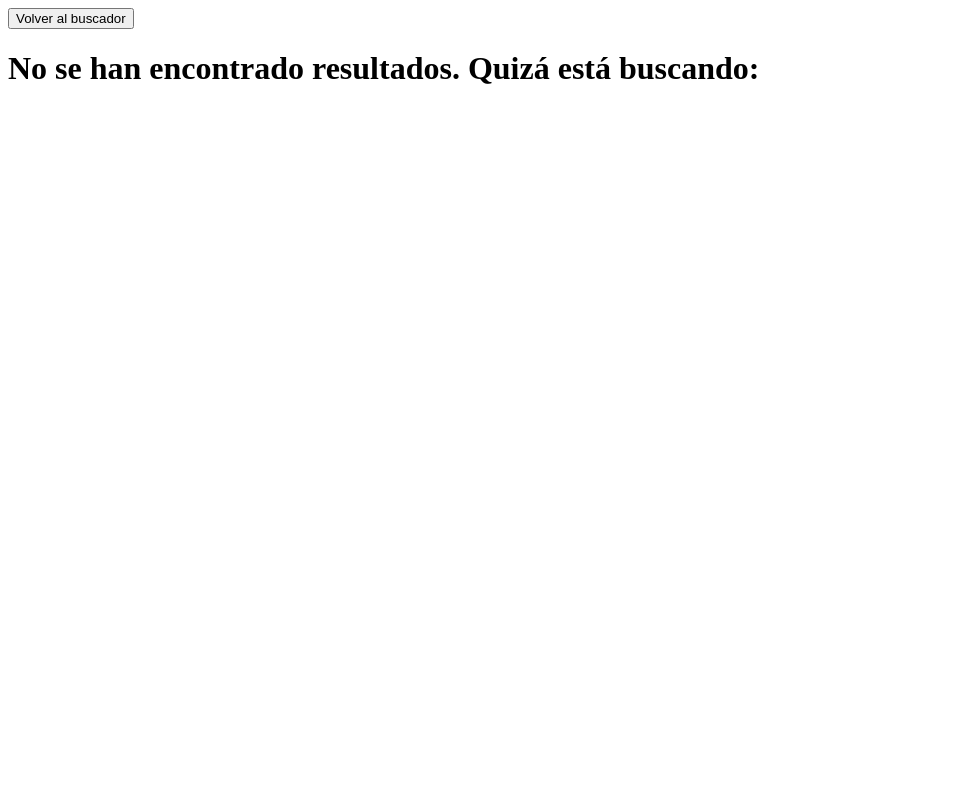
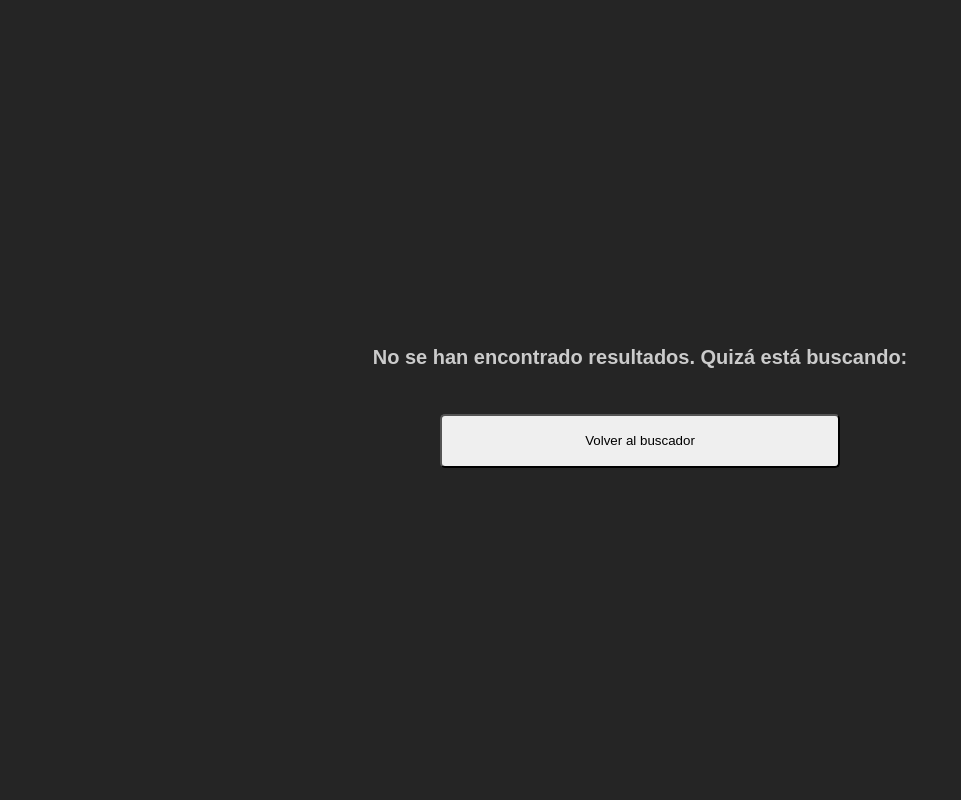
Before and after one commit to MarioCervi/Nutriware, a Flask app: template templates/relacionados.html in a window 1280 px wide. Shown: the whole page, without its empty margins (0-961 px from the left). Run offline with Flask 2, Linux system fonts and the light colour scheme; the template is opened without the code that fills it, so the values that code supplies are empty.

Commit message:
Cambios con css, herencia de plantillas y reestructuracion del codigo

```diff
--- a/alimentos.py
+++ b/alimentos.py
@@ -1,13 +1,13 @@
 # Gluten, Cacahuetes, Crustaceos, Frutos secos, Moluscos, Soja, Pescado, Sesamo, Huevo, Altramuces, Apio, Leche, Mostaza, Anhídrido sulfuroso
 alimentos = [
-    {"nombre":"agua", "nutriscore":"a", "alergenos":""},
-    {"nombre":"nutella", "nutriscore":"e", "alergenos":"leche, soja, frutos secos"},
-    {"nombre":"avecrem de verdura", "nutriscore":"d", "alergenos":"huevos, soja, apio"},
-    {"nombre":"cocacola zero", "nutriscore":"b", "alergenos":""},
-    {"nombre":"cocacola", "nutriscore":"e", "alergenos":""},
-    {"nombre":"corn flakes", "nutriscore":"b", "alergenos":"gluten, frutos secos, cacahuetes, soja, sesamo"},
-    {"nombre":"yogur natural", "nutriscore":"a", "alergenos":"leche"},
-    {"nombre":"yogur griego", "nutriscore":"c", "alergenos":"leche"},
-    {"nombre":"nocilla", "nutriscore":"e", "alergenos":"leche, soja, frutos secos"},
-    {"nombre":"agua con gas", "nutriscore":"b", "alergenos":""},
+    {"nombre":"agua", "nutriscore":"A", "alergenos":""},
+    {"nombre":"nutella", "nutriscore":"E", "alergenos":"leche, soja, frutos secos"},
+    {"nombre":"avecrem de verdura", "nutriscore":"D", "alergenos":"huevos, soja, apio"},
+    {"nombre":"cocacola zero", "nutriscore":"B", "alergenos":""},
+    {"nombre":"cocacola", "nutriscore":"E", "alergenos":""},
+    {"nombre":"corn flakes", "nutriscore":"B", "alergenos":"gluten, frutos secos, cacahuetes, soja, sesamo"},
+    {"nombre":"yogur natural", "nutriscore":"A", "alergenos":"leche"},
+    {"nombre":"yogur griego", "nutriscore":"C", "alergenos":"leche"},
+    {"nombre":"nocilla", "nutriscore":"E", "alergenos":"leche, soja, frutos secos"},
+    {"nombre":"agua con gas", "nutriscore":"B", "alergenos":""},
 ]
--- a/app.py
+++ b/app.py
@@ -4,7 +4,7 @@
 from flask import Flask, render_template, jsonify, request, url_for, redirect
 # from flask_dance.contrib.google import make_google_blueprint, google
 from alimentos import alimentos
-import similitudes
+import funciones
 
 app = Flask(__name__)
 
@@ -20,7 +20,7 @@ app = Flask(__name__)
 # @app.route("/")
 # def index():
 #     if not google.authorized:
-#         return render_template("index.html")
+        # return render_template("index.html")
 #     else:
 #         resp = google.get("/oauth2/v2/userinfo")
 #         if resp.ok =="true":
@@ -31,15 +31,12 @@ app = Flask(__name__)
 def buscador():
     if request.method == "POST":
         alimento = request.form["buscador"]
-        dict = similitudes.mostrar_similitudes(alimento)
-        for a in alimentos:
-            if a["nombre"] == alimento:
-                nutriscore = a["nutriscore"]
-                alergenos = a["alergenos"]
-                return render_template("resultados.html", nutriscore=nutriscore, alergenos=alergenos, a=alimento, dict=dict)
+        #  Busca los alimentos que sintacticamente mas se parezcan al que se ha buscado
+        dict = funciones.mostrar_similitudes(alimento)
 
-
-        return render_template("relacionados.html", dict2=dict)
+        # Busca tanto el nutriscore como los alergenos del producto buscado
+        answer = funciones.resultado_busqueda(alimento, dict)
+        return answer
     return render_template("buscador.html")
 
 if __name__ == "__main__":
--- a/comida.py
+++ /dev/null
@@ -1,5 +0,0 @@
-from flask import render_template
-from alimentos import alimentos
-
-def mostrar_alimento(alimento):
-    return alimento
--- a/templates/relacionados.html
+++ b/templates/relacionados.html
@@ -1,19 +1,18 @@
-<!DOCTYPE html>
-<html>
-    <a href="{{ url_for('buscador') }}">
-    <button type="button">Volver al buscador</button>
-    </a>
+{% extends "template.html" %}
 
-  <head>
-    <title>Productos Relacionados</title>
-  </head>
-  <body>
+{% block title %}
+  <title>Productos Relacionados</title>
+{% endblock %}
+{% block body %}
+  <div>
     <h1>No se han encontrado resultados. Quizá está buscando:</h1>
     <ul>
-        {% for producto in dict2 %}
-          <li>{{ producto }}</li>
-        {% endfor %}
+      {% for producto in dict2 %}
+        <li>{{ producto }}</li>
+      {% endfor %}
     </ul>
-
-  </body>
-</html>
+    <a href="{{ url_for('buscador') }}">
+      <button type="button">Volver al buscador</button>
+    </a>
+  </div>
+{% endblock %}
--- a/templates/template.html
+++ b/templates/template.html
@@ -1,9 +1,72 @@
 <html>
     <head>
-        {% block title %}{% endblock %}
-    </head>
+            {% block title %}{% endblock %}
+            <style type="text/css">
+                body{
+                    background-color: #252525;
+                    color: white;
+                    font-family: Arial;
+                    text-align: center;
+                    display: flex;
+                    justify-content: center;
+                    align-items: center;
+
+                }
+                h1{
+                    color: #cbcbcb;
+                    font-size: 20px;
+                }
+                ul{
+                    list-style: none;
+                    padding: 0;
+                }
+
+                div{
+                    text-align: left;
+                    margin: auto;
+                    display: flex;
+                    flex-direction: column;
+                    justify-content: center;
+                }
+                a{
+                    display: flex;
+                    justify-content: center;
+                    text-decoration: none;
+                }
+
+                a:hover > button{
+                    background-color: #c9c9c9;
+                }
+
+                button{
+                    width: 30em;
+                    height: 4em;
+                    border-radius: 5px;
+
+                }
+                form{
+                    width: fit-content;
+                    display: flex;
+                    flex-direction: column;
+                    justify-content: center;
+                }
+                form label{
+                    font-size: 30px;
+                }
+                form input{
+                    margin: 0.5em;
+                    width: 30em;
+                    height: 4em;
+                    border-radius: 5px;
+                    padding-left: 2em;
+                }
+                .search:hover{
+                    background-color: #c9c9c9;
+                }
+
+            </style>
+        </head>
     <body>
-        {% block body %}
-        {% endblock %}
+        {% block body %}{% endblock %}
     </body>
 </html>
```
Also changed, not shown: funciones.py (renamed from similitudes.py, +15 -9 lines), templates/buscador.html (+9 -7 lines), templates/index.html (+6 -7 lines), templates/resultados.html (+22 -16 lines).
